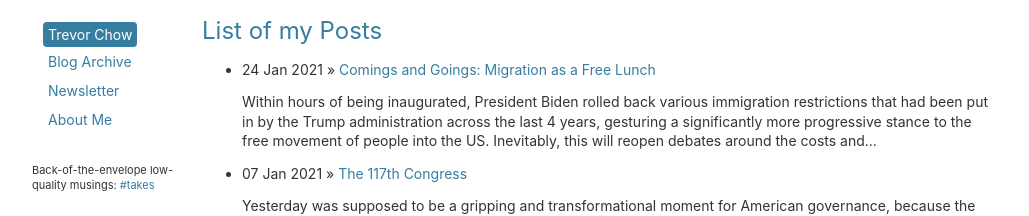
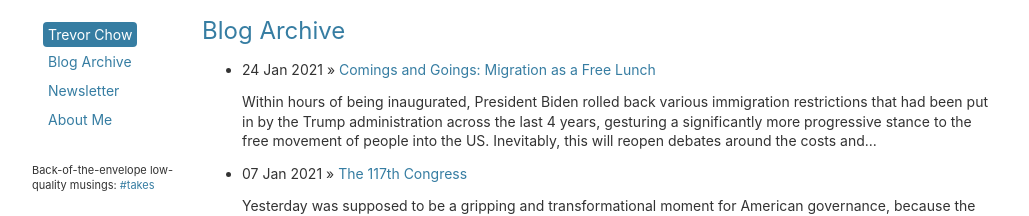
Before and after one commit to tmychow/tmychow.github.io, a Jekyll site: the page built from blog/index.html, in a window 1280 px wide and 900 px high. Shown: the top 216 px of the window, without its empty margins (28-1057 px from the left). Built offline with Jekyll 4.4.1, drawn with Linux system fonts in a browser that asks for light colours.

Commit message:
Update index.html

```diff
--- a/blog/index.html
+++ b/blog/index.html
@@ -1,6 +1,6 @@
 ---
 layout: default
-title: List of my Posts
+title: Blog Archive
 ---
 	<h1>{{ page.title }}</h1>
 	<ul class="posts">
```
